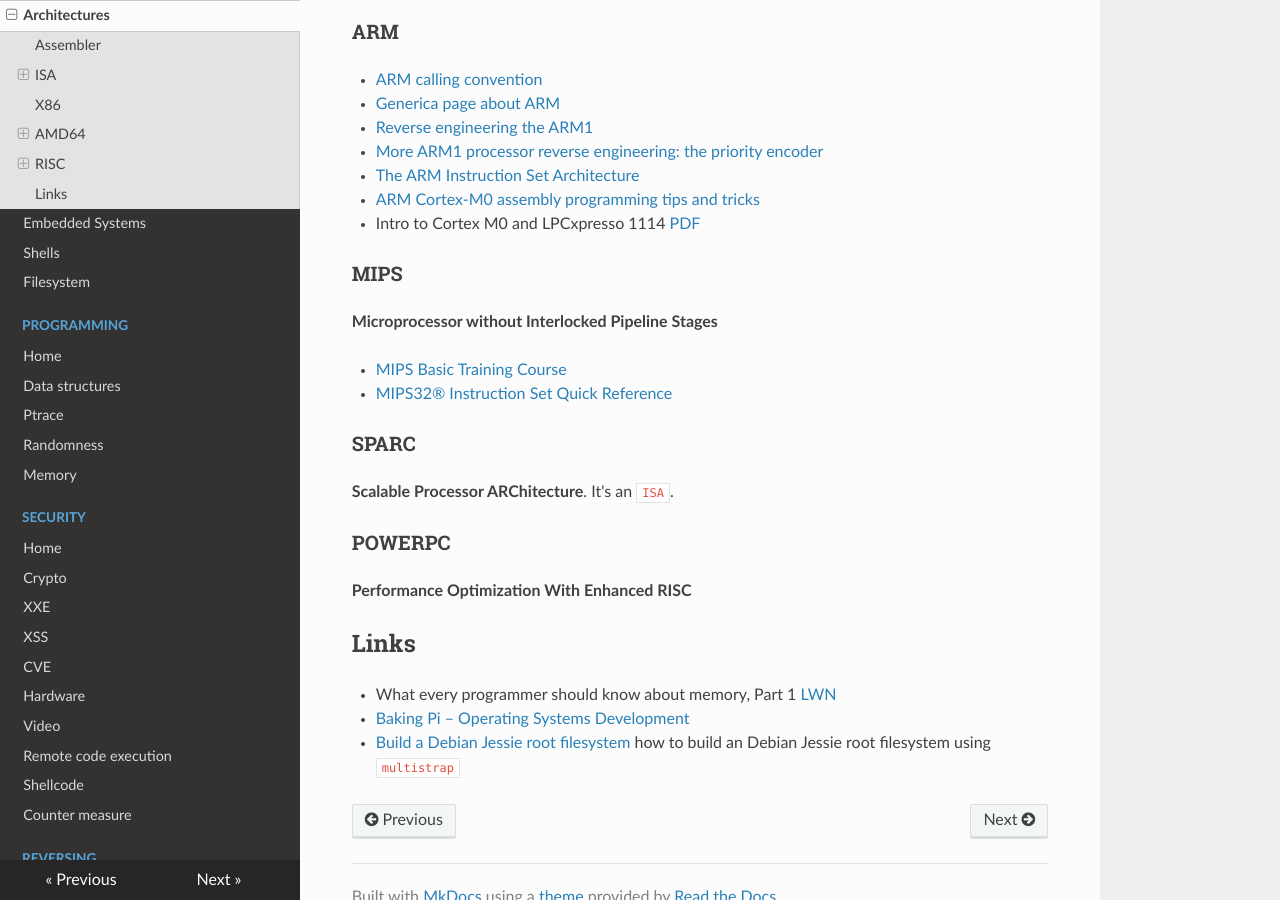
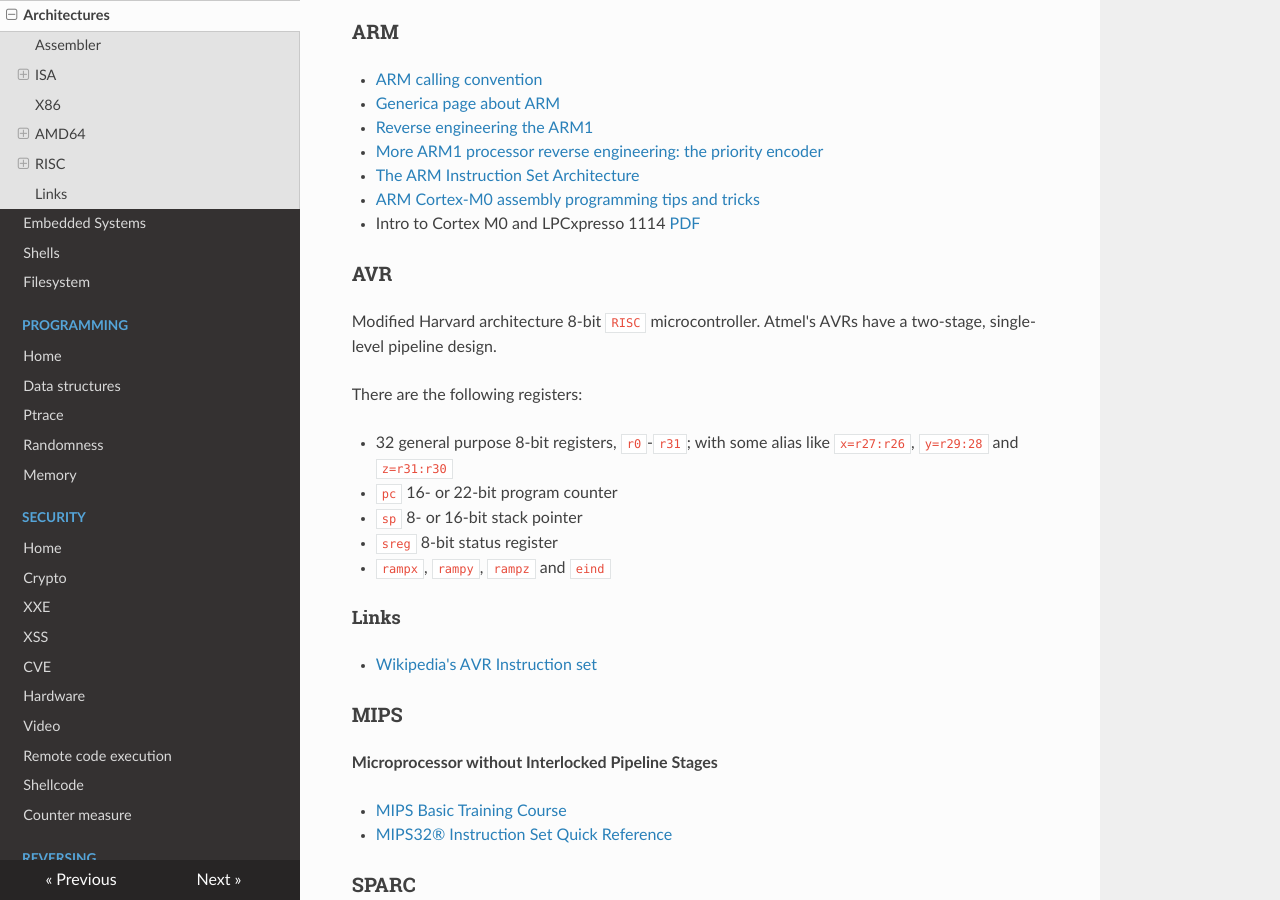
Before and after one commit to gipi/low-level, an MkDocs documentation site: the page built from docs/arch.md, in a window 1280 px wide and 900 px high, scrolled down 2039 px. Built offline with MkDocs 1.6.1, drawn with Linux system fonts in a browser that asks for light colours; nearby versions of some CDN libraries; old or Windows-style settings are respelled for this version of MkDocs.

Commit message:
Add AVR section.

```diff
--- a/docs/arch.md
+++ b/docs/arch.md
@@ -85,6 +85,22 @@ The name stands for **Reduced instruction set computing**: it's a CPU design.
  - [ARM Cortex-M0 assembly programming tips and tricks](https://community.arm.com/docs/DOC-7869)
  - Intro to Cortex M0 and LPCxpresso 1114 [PDF](https://web.eecs.umich.edu/~prabal/teaching/eecs373-f10/slides/lec21.pdf)
 
+### AVR
+
+Modified Harvard architecture 8-bit ``RISC`` microcontroller. Atmel's AVRs have a two-stage, single-level pipeline design.
+
+There are the following registers:
+
+ - 32 general purpose 8-bit registers, ``r0``-``r31``; with some alias like ``x=r27:r26``, ``y=r29:28`` and ``z=r31:r30``
+ - ``pc`` 16- or 22-bit program counter
+ - ``sp`` 8- or 16-bit stack pointer
+ - ``sreg`` 8-bit status register
+ - ``rampx``, ``rampy``, ``rampz`` and ``eind``
+
+#### Links
+
+ - [Wikipedia's AVR Instruction set](https://en.wikipedia.org/wiki/Atmel_AVR_instruction_set)
+
 ### MIPS
 
 **Microprocessor without Interlocked Pipeline Stages**
```
